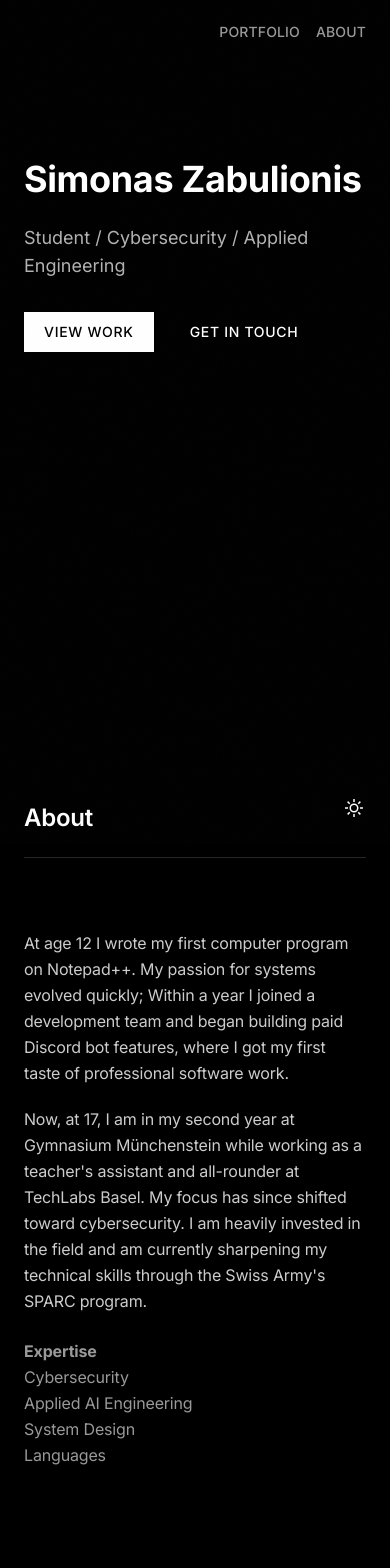
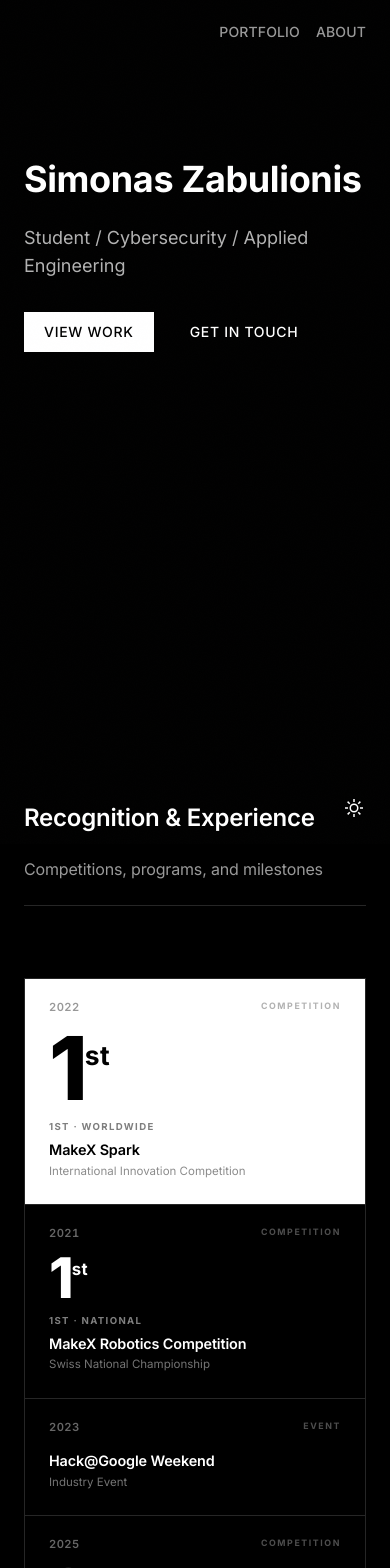
Before and after one commit to donsimn/portfolio, a SvelteKit app: page / in a window 390 px wide. Shown: the top 1568 px of the page. Built offline with nearby package versions, Linux system fonts and the light colour scheme; no server answers.

Commit message:
Removed About on homepage, optimised bento for mobile

```diff
--- a/src/lib/components/BentoAchievements.svelte
+++ b/src/lib/components/BentoAchievements.svelte
@@ -175,6 +175,10 @@
     .bento {
       grid-template-columns: 1fr;
     }
+    .card-foot-push {
+      margin-top: 1rem;
+      padding-top: 0;
+    }
   }
 
   /* ── Cards ────────────────────────────────────────── */
@@ -184,7 +188,12 @@
     display: flex;
     flex-direction: column;
     padding: 1.25rem 1.5rem 1.5rem;
-    min-height: 180px;
+  }
+
+  @media (min-width: 641px) {
+    .card {
+      min-height: 180px;
+    }
   }
 
   :global(.dark) .card {
--- a/src/routes/+page.svelte
+++ b/src/routes/+page.svelte
@@ -38,43 +38,6 @@
     <Button variant="secondary" size="md" href="/contact">Get in Touch</Button>
   </ButtonGroup>
 </Hero>
-
-<Section padding="lg" border="bottom">
-  <FullColumn>
-    <SectionHeader title="About" rule="after" />
-  </FullColumn>
-
-  <TwoColumn ratio="8-4">
-    {#snippet left()}
-      <TextBlock size="lg" opacity={0.8}>
-        <p>
-          At age 12 I wrote my first computer program on Notepad++. My passion
-          for systems evolved quickly; Within a year I joined a development team
-          and began building paid Discord bot features, where I got my first
-          taste of professional software work.
-        </p>
-        <p>
-          Now, at 17, I am in my second year at Gymnasium Münchenstein while
-          working as a teacher's assistant and all-rounder at TechLabs Basel. My
-          focus has since shifted toward cybersecurity. I am heavily invested in
-          the field and am currently sharpening my technical skills through the
-          Swiss Army's SPARC program.
-        </p>
-      </TextBlock>
-    {/snippet}
-    {#snippet right()}
-      <TextBlock opacity={0.6}>
-        <p>
-          <strong>Expertise</strong><br />
-          Cybersecurity<br />
-          Applied AI Engineering<br />
-          System Design<br />
-          Languages
-        </p>
-      </TextBlock>
-    {/snippet}
-  </TwoColumn>
-</Section>
 
 <Section padding="lg" border="bottom">
   <FullColumn>
```
